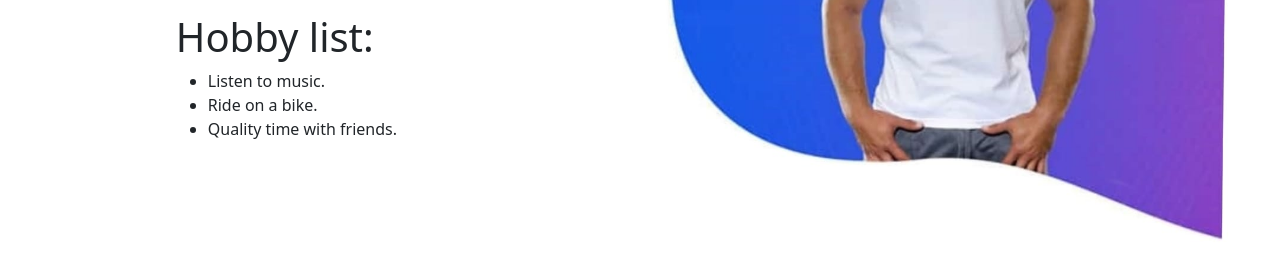
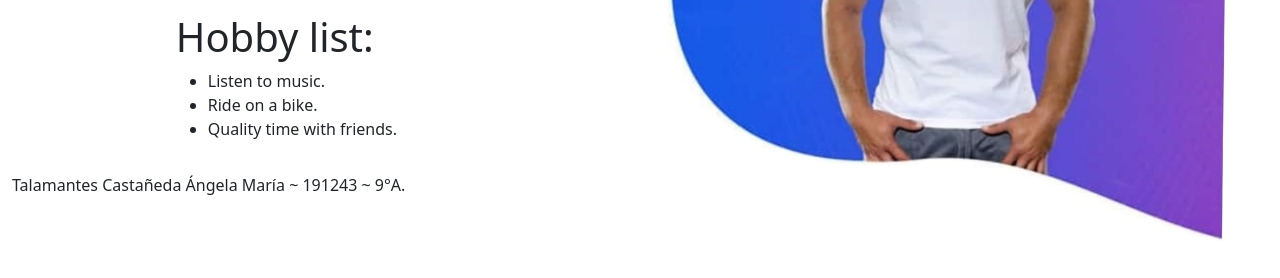
Before and after one commit to AngelaMTC/ProyectoU1_DWI, a plain HTML site: page index.html in a window 1280 px wide. Shown: the part 478-756 px from the top of the page. Drawn offline with nearby package versions, Linux system fonts and the light colour scheme.

Commit message:
feat: Agregación de footer.

```diff
--- a/index.html
+++ b/index.html
@@ -15,9 +15,9 @@
 
     <header>
         <ul class="nav justify-content-center p-4">
-            <li class="nav-item">
+            <!-- <li class="nav-item align-self-start"> -->
                 <img src="./images/uta.jpg" style="width: 80px;" alt="">
-            </li>
+            <!-- </li> -->
             <li class="nav-item">
                 <button type="button" class="btn btn-light" style="color: red;">HOME</button>
             </li>
@@ -97,6 +97,10 @@
             </div>
         </div>
 
+
+        <footer>
+            Talamantes Castañeda Ángela María ~ 191243 ~ 9°A.
+        </footer>
 </body>
 
 </html>
```
Also changed, not shown: 4 other files.
